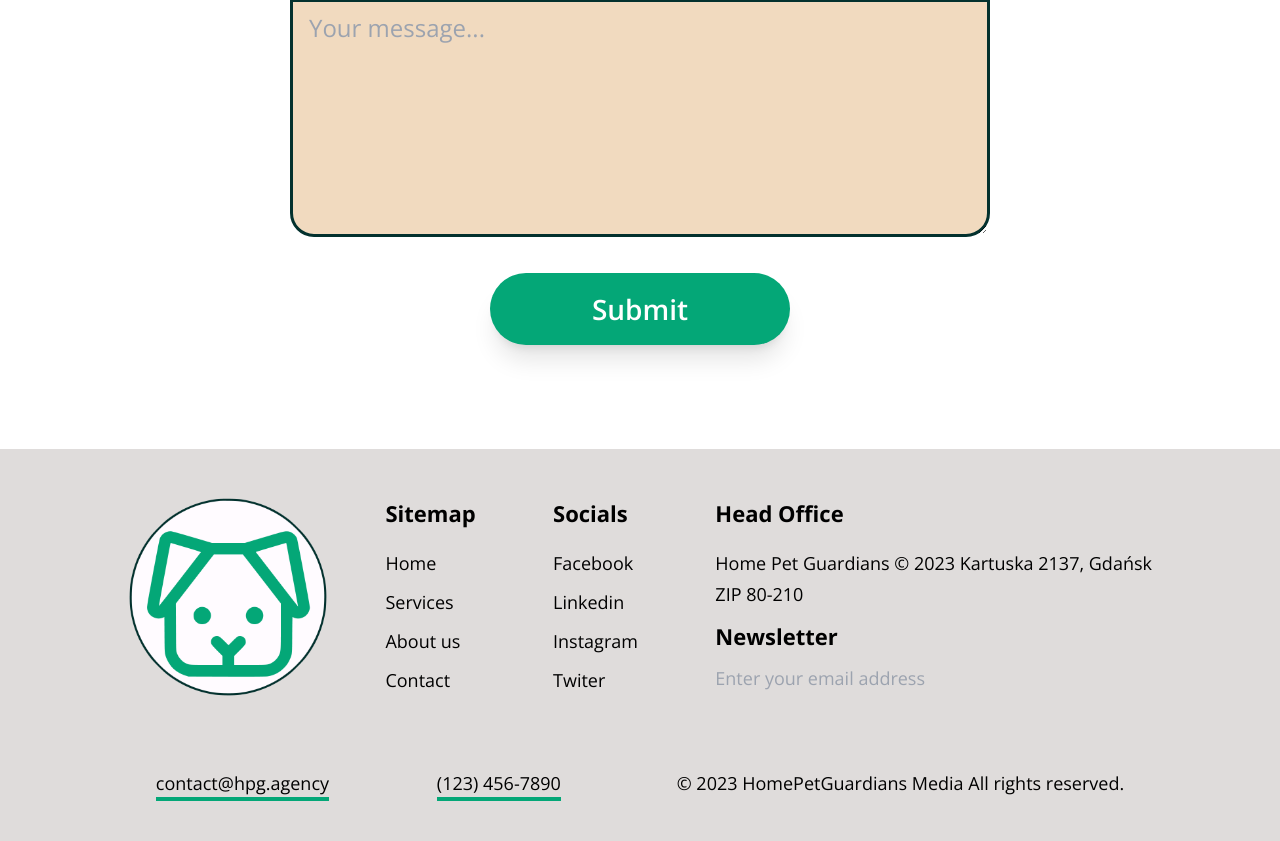
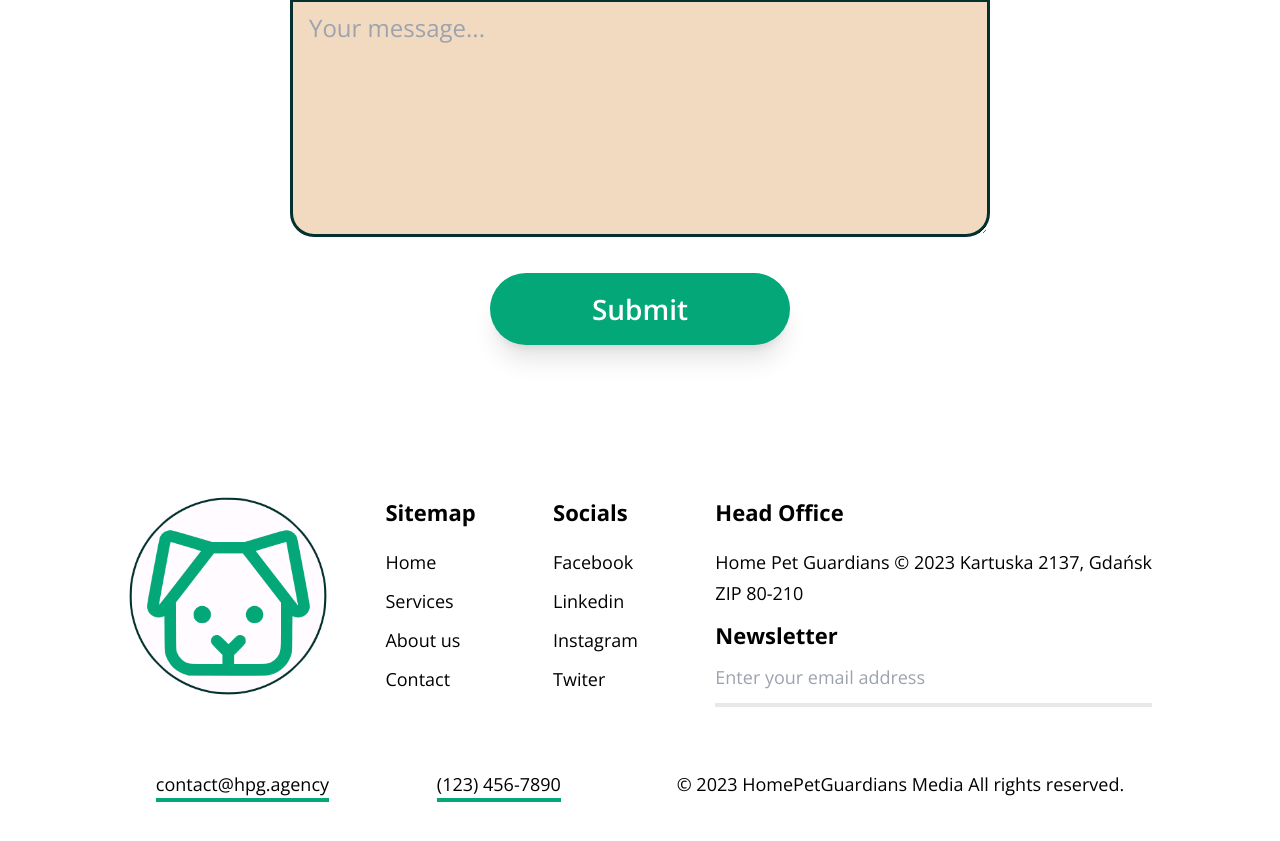
Before and after one commit to ProfessorKT/homepetguardians, a Next.js app: page / in a window 1280 px wide. Shown: the part 2751-3592 px from the top of the page. Built offline with nearby package versions, Linux system fonts and the light colour scheme; no server answers.

Commit message:
small fix

```diff
--- a/app/components/Footer.jsx
+++ b/app/components/Footer.jsx
@@ -4,7 +4,7 @@
 
 const Footer = () => {
   return (
-    <div className="w-full h-[400px] flex justify-center flex-col mx-auto bg-[#dfdcdb]">
+    <div className="w-full h-[400px] flex justify-center flex-col mx-auto bg-[#ffffff]">
       <div className="lg:hidden py-4 mt-4 w-[80%] mx-auto">
         <h1 className="font-bold pb-2 text-[22px]">Newsletter</h1>
         <p className="pb-2">Enter your email address</p>
@@ -46,9 +46,9 @@
           <input
             type="text"
             placeholder="Enter your email address"
-            className="bg-inherit py-3 text-[18px] focus:outline-none hidden lg:block"
+            className="bg-inherit py-3 text-[18px] focus:outline-none hidden lg:block border-b-4 border-[#7979792b]"
           />
-          <h1 className="lg:hidden block md:text-[18px] text-[10px]   pr-2 md:pr-0 whitespace-nowrap">
+          <h1 className="lg:hidden block md:text-[18px] text-[14px]   pr-2 md:pr-0 whitespace-nowrap">
             (123) 456-7890
           </h1>
         </div>
```
